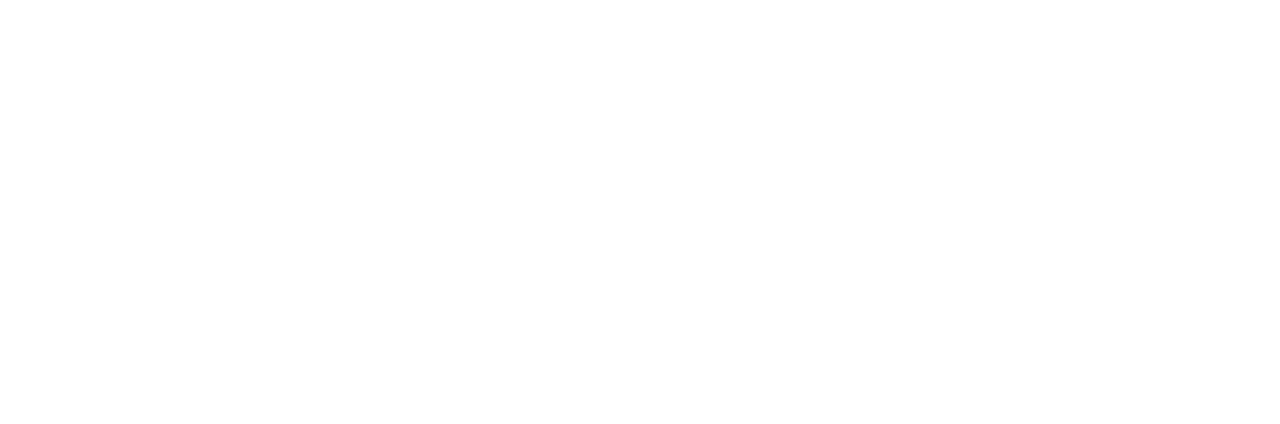
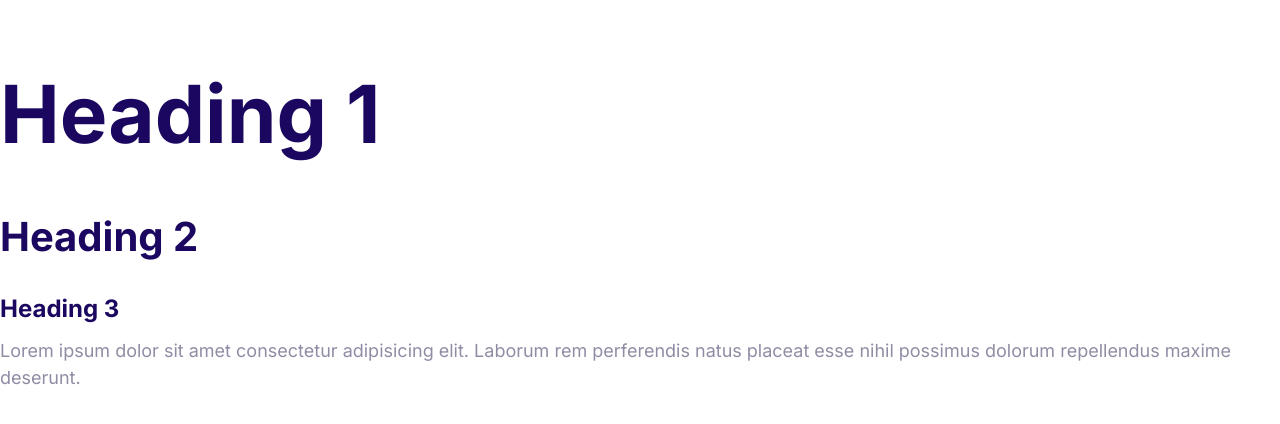
Before and after one commit to GavinXZhang/Online-store, a plain HTML site: page index.html in a window 1280 px wide. Drawn offline with Linux system fonts and the light colour scheme.

Commit message:
Define the styles for the fonts.

```diff
--- a/css/styles.css
+++ b/css/styles.css
@@ -5,3 +5,51 @@
     --color-headings: #1b0760;
     --color-body: #918ca4;
 }
+html {
+    font-size: 62.5%;
+}
+body{
+    font-family: Inter, Arial, Arial, Helvetica, sans-serif;
+    font-size: 2.4rem;
+    line-height: 1.5;
+    color: var(--color-body);
+}
+
+h1,h2,h3{
+    color: var(--color-headings);
+    margin-bottom: 1rem;
+}
+
+
+h1 {
+    font-size: 7rem;
+}
+
+h2 {
+    font-size: 4rem;
+}
+h3{
+    font-size: 3rem;
+}
+
+p{
+    margin-top: 0rem;
+}
+
+@media screen and (min-width: 1024px) {
+    body{
+        font-size: 1.8rem;
+    }
+
+    h1{
+        font-size: 8rem;
+    }
+    h2{
+        font-size: 4rem;
+
+    }
+
+    h3{
+        font-size: 2.4rem;
+    }
+}
--- a/index.html
+++ b/index.html
@@ -4,10 +4,18 @@
     <meta charset="UTF-8">
     <meta name="viewport" content="width=device-width, initial-scale=1.0">
     <title>Document</title>
+    <link rel="preconnect" href="https://fonts.googleapis.com">
+    <link rel="preconnect" href="https://fonts.gstatic.com" crossorigin>
+    <link href="https://fonts.googleapis.com/css2?family=Inter:ital,opsz,wght@0,14..32,100..900;1,14..32,100..900&display=swap" rel="stylesheet">
     <link rel="stylesheet" href="css/normalize.css">
     <link rel="stylesheet" href="css/styles.css">
 </head>
 <body>
-
+    <h1>Heading 1</h1>
+    <h2>Heading 2</h2>
+    <h3>Heading 3</h3>
+    <p>
+        Lorem ipsum dolor sit amet consectetur adipisicing elit. Laborum rem perferendis natus placeat esse nihil possimus dolorum repellendus maxime deserunt.
+    </p>
 </body>
 </html>
```
